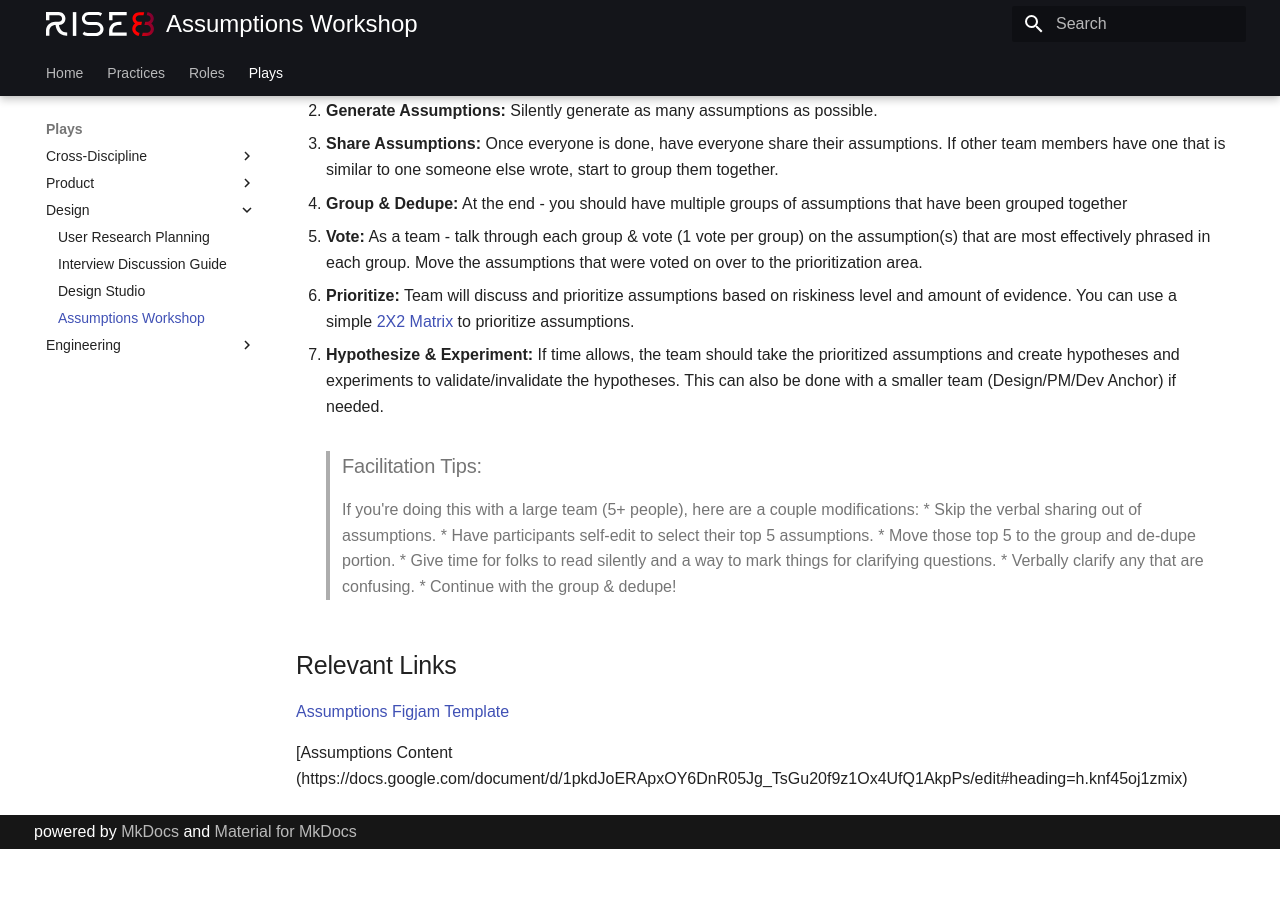
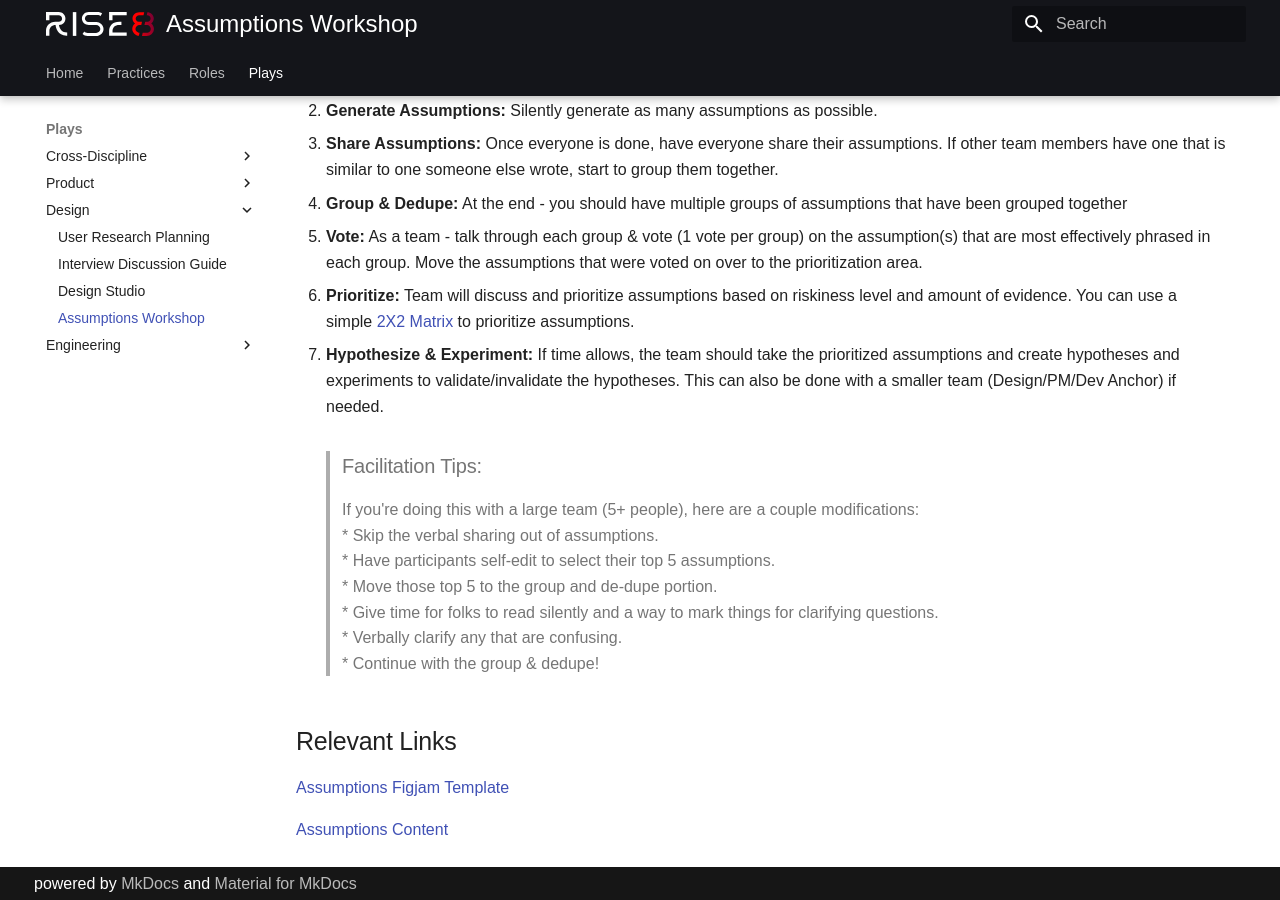
Before and after one commit to rise8-us/delivery-playbooks, an MkDocs documentation site: the page built from docs/content/plays/design/assumptions-workshop.md, in a window 1280 px wide and 900 px high, scrolled down 951 px. Built offline with MkDocs 1.6.1 and Material for MkDocs 9.7.7, drawn with Linux system fonts in a browser that asks for light colours; before the commit the page ends 1800 px from its top, so only the background shows below that.

Commit message:
Update assumptions-workshop.md

```diff
--- a/docs/content/plays/design/assumptions-workshop.md
+++ b/docs/content/plays/design/assumptions-workshop.md
@@ -42,4 +42,4 @@
 ## Relevant Links
 [Assumptions Figjam Template](https://www.figma.com/file/IPWcL2R6mlZvxEkdnWHK6A/Assumptions-Workshop-Template?type=whiteboard&node-id=0%3A1&t=v8FzJjBMejk4fdU5-1)
 
-[Assumptions Content (https://docs.google.com/document/d/1pkdJoERApxOY6DnR05Jg_TsGu20f9z1Ox4UfQ1AkpPs/edit#heading=h.knf45oj1zmix)
+[Assumptions Content](https://docs.google.com/document/d/1pkdJoERApxOY6DnR05Jg_TsGu20f9z1Ox4UfQ1AkpPs/edit#heading=h.knf45oj1zmix)
```
